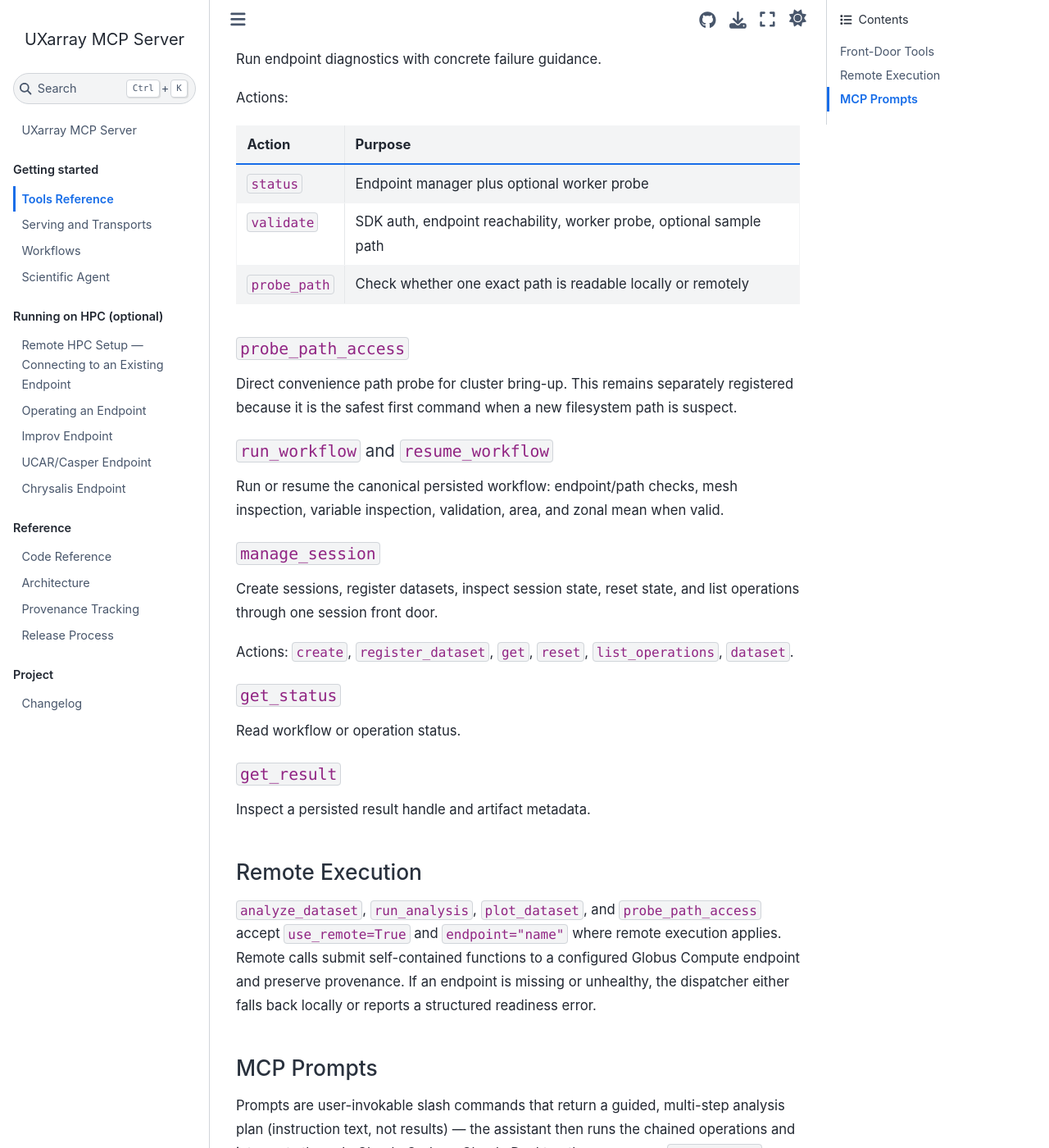
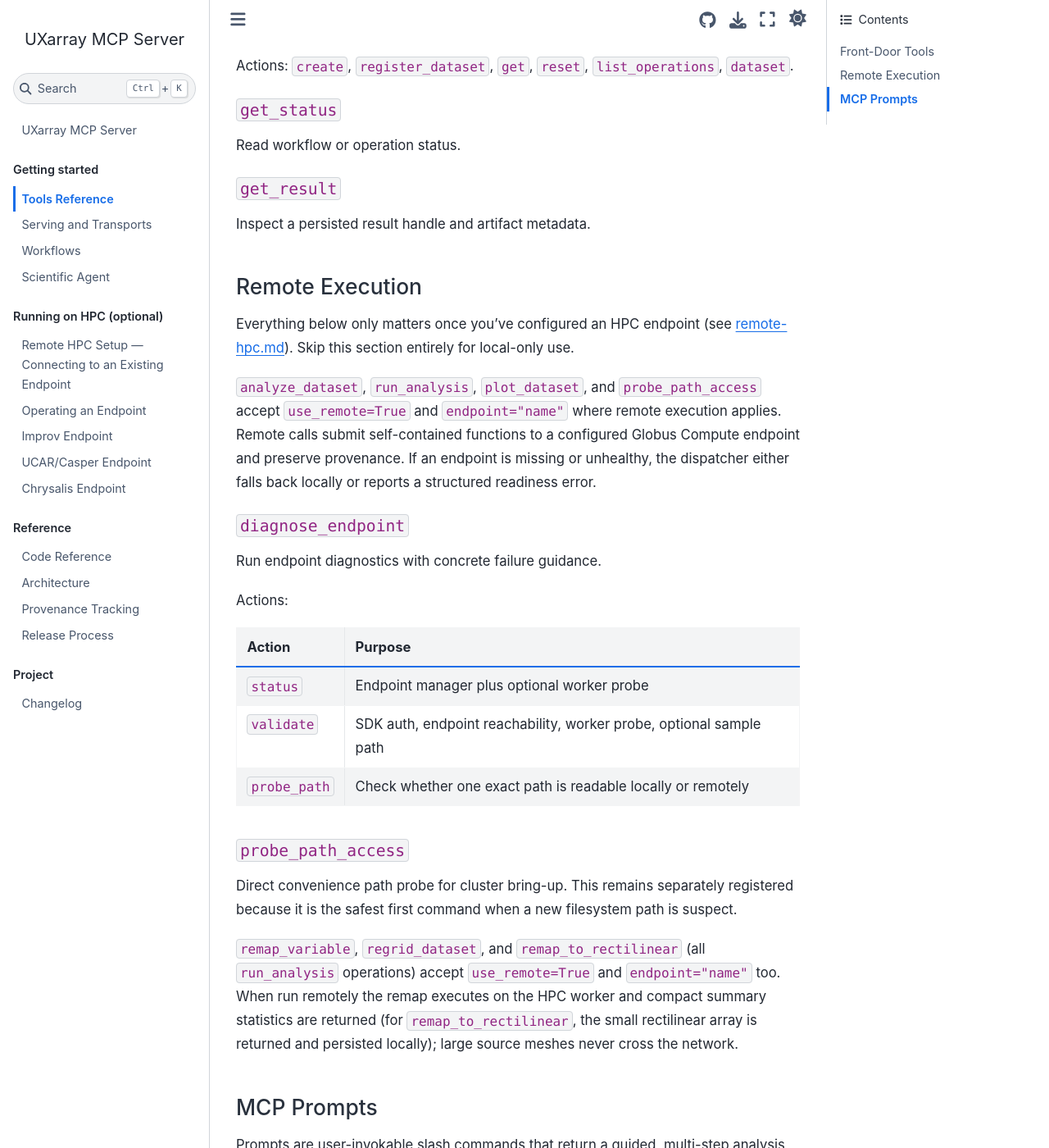
Before and after one commit to UXARRAY/uxarray-mcp-server, a Sphinx documentation site: the page built from docs/tools.md, in a window 1280 px wide and 1400 px high, scrolled down 3974 px. Shown: the whole window at 82% size. Built offline with Sphinx 7.4.7 and the Sphinx Book theme 1.1.4, drawn with Linux system fonts in a browser that asks for light colours; some of the changed text lies outside the part shown.

Commit message:
Fix doctor failing every local-only install; document local-first incrementally
Real bug: `validate_hpc_setup` (what `uxarray-mcp doctor` calls) treated
"no endpoint configured" as an unconditional failure -- passed: False,
exit code 1 -- even though README explicitly promises "With no
endpoints configured it reports a passing local setup ... the process
exits 0". Every fresh local-only install (the default, documented
setup path) failed the very first sanity-check command README tells a
new user to run. CI already knew about this and silently worked around
it with `doctor --skip-remote-probe || true`, but no one had fixed it
for actual users.

Fix: distinguish "no endpoint configured, none requested" (a valid
local-only state -- HPC is opt-in) from "an explicit endpoint name was
requested but couldn't be resolved" (still correctly fails). Local-only
`doctor`/`validate_hpc_setup()` now reports passed: True with a clear
"running local-only" message; requesting a specific unresolvable
endpoint still raises. Added a CLI-level regression test
(`test_doctor_exits_zero_on_fresh_local_only_install`) so this can't
silently regress again, updated the CI step that exercised the old
behavior, and improved `doctor --help` / `setup --help` text so a
local-only user isn't told the tool is only about "HPC readiness."

Also finish the incremental-disclosure pass on docs: `docs/tools.md`
and README's tool list previously mixed `use_remote`/`endpoint`
parameters into every tool's description from the first line, and
listed the two HPC-only tools (`diagnose_endpoint`, `probe_path_access`)
alongside local ones. Moved all remote-only content into the existing
"Remote Execution" section (now clearly marked skippable for
local-only use) and left every front-door tool's local documentation
undisturbed above it.

```diff
--- a/docs/tools.md
+++ b/docs/tools.md
@@ -1,4 +1,11 @@
 # Tools Reference
+
+Everything on this page runs **locally on your machine by default** — no HPC
+account, Globus identity, or endpoint needed. `use_remote` and `endpoint`
+parameters exist on most tools, but you only need them once you've configured
+an HPC endpoint (see [Remote Execution](#remote-execution) at the bottom of
+this page, or skip straight to [remote-hpc.md](remote-hpc.md)). Ignore them
+until then.
 
 The MCP server exposes a small set of front-door tools. Low-level UXarray
 operations still exist as Python functions in `uxarray_mcp.tools`, but MCP
@@ -129,26 +125,7 @@
 - `zonal_mean`
 
 Common parameters include `grid_path`, `data_path`, `variable_name`, `width`,
-`height`, `cmap`, `vmin`, `vmax`, `title`, `use_remote`, `endpoint`,
-`session_id`, and `dataset_handle`.
-
-### `diagnose_endpoint`
-
-Run endpoint diagnostics with concrete failure guidance.
-
-Actions:
-
-| Action | Purpose |
-|---|---|
-| `status` | Endpoint manager plus optional worker probe |
-| `validate` | SDK auth, endpoint reachability, worker probe, optional sample path |
-| `probe_path` | Check whether one exact path is readable locally or remotely |
-
-### `probe_path_access`
-
-Direct convenience path probe for cluster bring-up. This remains separately
-registered because it is the safest first command when a new filesystem path is
-suspect.
+`height`, `cmap`, `vmin`, `vmax`, `title`, `session_id`, and `dataset_handle`.
 
 ### `run_workflow` and `resume_workflow`
 
@@ -173,11 +150,39 @@
 
 ## Remote Execution
 
+Everything below only matters once you've configured an HPC endpoint (see
+[remote-hpc.md](remote-hpc.md)). Skip this section entirely for local-only use.
+
 `analyze_dataset`, `run_analysis`, `plot_dataset`, and `probe_path_access`
 accept `use_remote=True` and `endpoint="name"` where remote execution applies.
 Remote calls submit self-contained functions to a configured Globus Compute
 endpoint and preserve provenance. If an endpoint is missing or unhealthy, the
 dispatcher either falls back locally or reports a structured readiness error.
+
+### `diagnose_endpoint`
+
+Run endpoint diagnostics with concrete failure guidance.
+
+Actions:
+
+| Action | Purpose |
+|---|---|
+| `status` | Endpoint manager plus optional worker probe |
+| `validate` | SDK auth, endpoint reachability, worker probe, optional sample path |
+| `probe_path` | Check whether one exact path is readable locally or remotely |
+
+### `probe_path_access`
+
+Direct convenience path probe for cluster bring-up. This remains separately
+registered because it is the safest first command when a new filesystem path is
+suspect.
+
+`remap_variable`, `regrid_dataset`, and `remap_to_rectilinear` (all
+`run_analysis` operations) accept `use_remote=True` and `endpoint="name"` too.
+When run remotely the remap executes on the HPC worker and compact summary
+statistics are returned (for `remap_to_rectilinear`, the small rectilinear
+array is returned and persisted locally); large source meshes never cross the
+network.
 
 ## MCP Prompts
 
```
Also changed, not shown: other parts of docs/tools.md (+4 -15 lines), README.md (+9 -8 lines), 5 other files.
